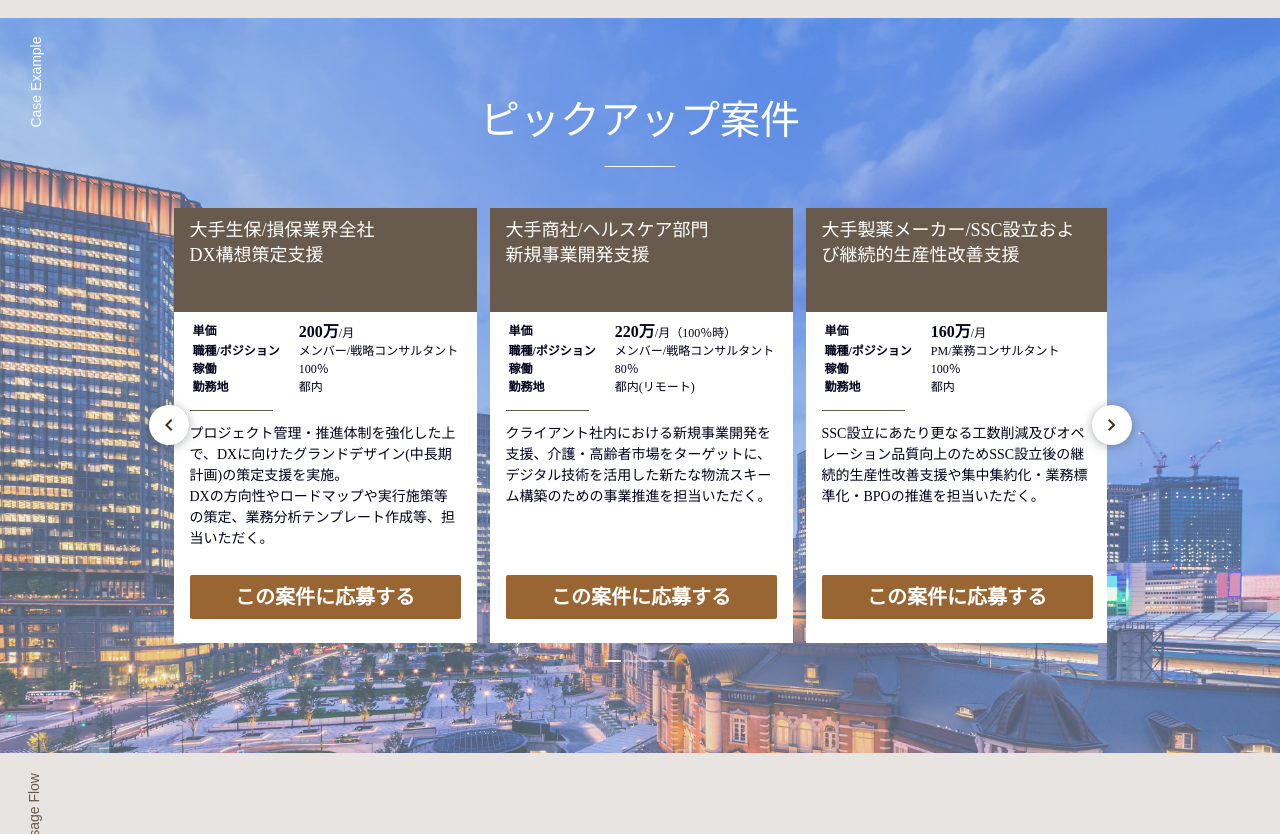
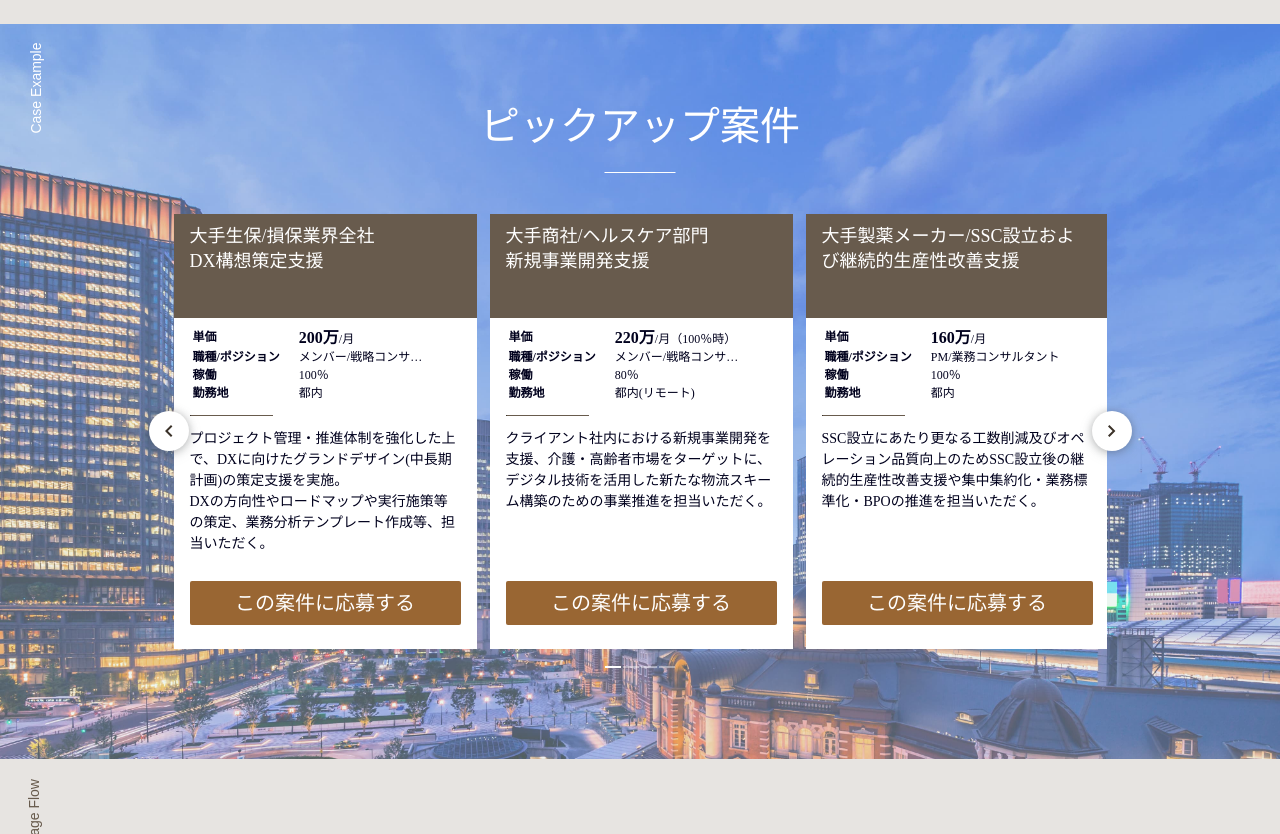
Before and after one commit to shidara/foRPro, a PHP site: page / in a window 1280 px wide. Shown: the part 2520-3354 px from the top of the page. Run offline with PHP 8.4, Linux system fonts and the light colour scheme.

Commit message:
指摘点の修正

```diff
--- a/css/pcStyle.css
+++ b/css/pcStyle.css
@@ -55,7 +55,7 @@
 }
 #section1 .section1__summary.section1__summary--pc p {
   width: 633px;
-  font-size: 16px;
+  font-size: 18px;
   line-height: 1.4;
 }
 
@@ -210,10 +210,9 @@
   margin: 0 auto;
 }
 #section5 .section5__carouselItem {
-  position: relative;
   display: flex;
   flex-direction: column;
-  height: 435px;
+  min-height: 435px;
 }
 #section5 .section5__carousel .slick-list {
   padding: 0;
@@ -227,14 +226,7 @@
 #section5 .section5__carouselContents {
   flex-grow: 1;
 }
-#section5 .section5__linkItem {
-  position: absolute;
-  bottom: 16px;
-  left: 16px;
-  width: calc(100% - 16px * 2);
-}
 #section5 .section5__linkButton {
-  font-weight: bold;
   font-size: 20px;
 }
 
--- a/css/style.css
+++ b/css/style.css
@@ -336,7 +336,9 @@
   padding: 0 33px;
 }
 #section5 .section5__carouselItem {
+  position: relative;
   width: 253px;
+  min-height: 443px;
   background-color: #fff;
 }
 #section5 .section5__carouselItem:first-child {
@@ -381,6 +383,7 @@
   padding: 8px 16px 16px;
 }
 #section5 .section5__carouselTable {
+  width: calc(253px - 16px * 2);
   font-size: 12px;
 }
 #section5 .section5__carouselTable th {
@@ -389,6 +392,9 @@
 }
 #section5 .section5__carouselTable td {
   padding-left: 2px;
+  max-width: 134px;
+  overflow: hidden;
+  text-overflow: ellipsis;
   white-space: nowrap;
 }
 @media only screen and (min-width: 365px) {
@@ -415,7 +421,12 @@
     min-height: 108px;
   }
 }
-
+#section5 .section5__linkItem {
+  position: absolute;
+  bottom: 16px;
+  left: 16px;
+  width: calc(100% - 16px * 2);
+}
 #section5 .section5__linkButton {
   display: block;
   width: 100%;
```
